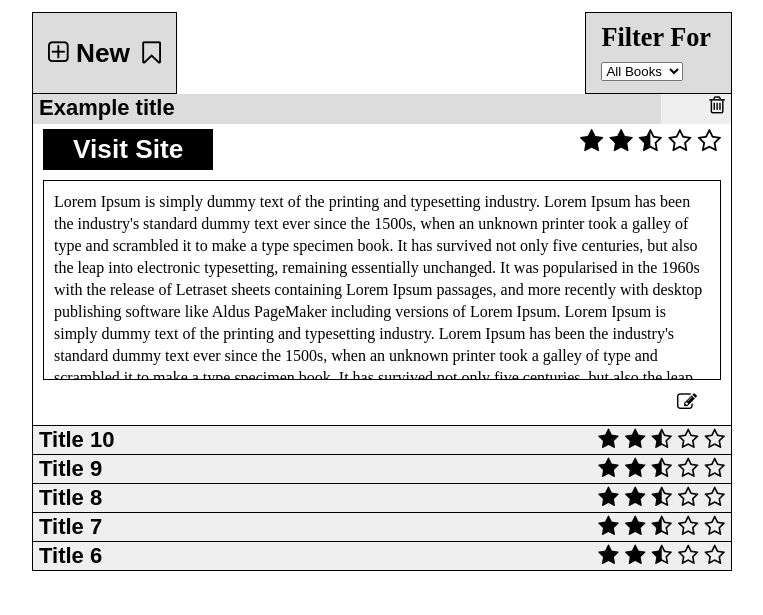
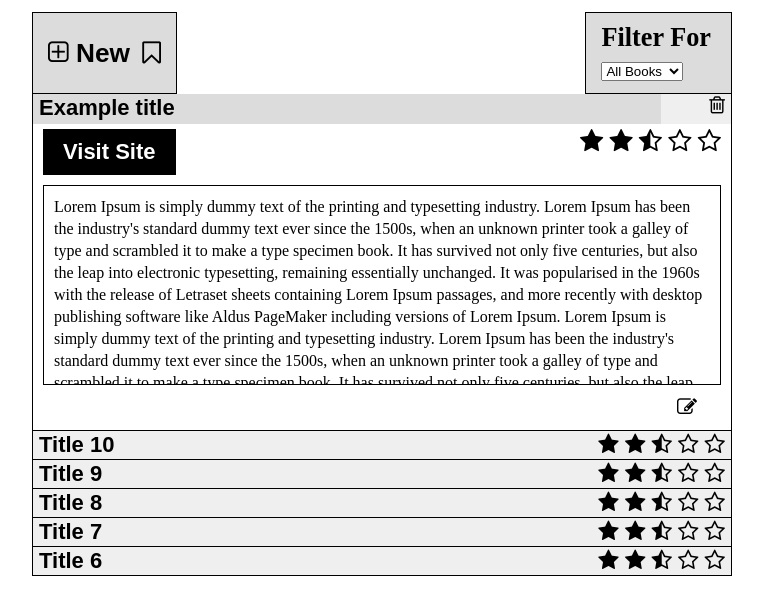
Before and after one commit to thinkful-ei-narwhal/NickE-bookmarks-app, a website built with webpack: page src/MockUps/ExpandedBookmarkView.html in a window 1280 px wide. Shown: the part 113-728 px from the top of the page, without its empty margins (258-1021 px from the left). Built offline with nearby package versions, Linux system fonts and the light colour scheme; no server answers.

Commit message:
Fixed css for site button

```diff
--- a/src/scripts/bookmark.js
+++ b/src/scripts/bookmark.js
@@ -110,7 +110,7 @@ function generateBookmarks() {
       bookMarksArray.push(bookmarkHtml);
     }
   });
-  if (bookMarksArray.length === 0) {
+  if (bookMarksArray.length === 0 && parseInt(store.filter) === 0) {
     return '<p>You have no bookmarks :( <br> Click New to get started</p>';
   }
   return bookMarksArray.join('');
--- a/src/styles/index.css
+++ b/src/styles/index.css
@@ -210,11 +210,10 @@ h1 {
   background-color: black;
   color: white;
   font-weight: bold;
-  font-size: 105%;
-  padding-left: 30px;
-  padding-right: 30px;
-  padding-top: 5px;
-  padding-bottom: 5px;
+  padding-left: 20px;
+  padding-right: 20px;
+  padding-top: 10px;
+  padding-bottom: 10px;
   border: none;
 }
 
```
